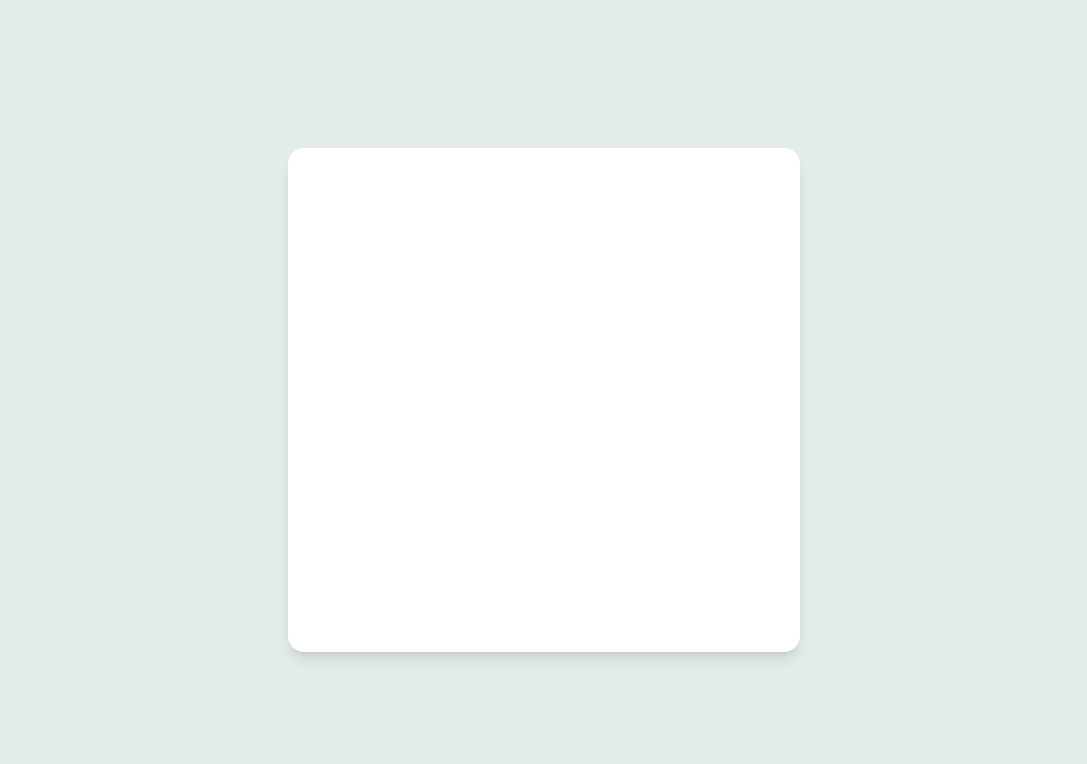
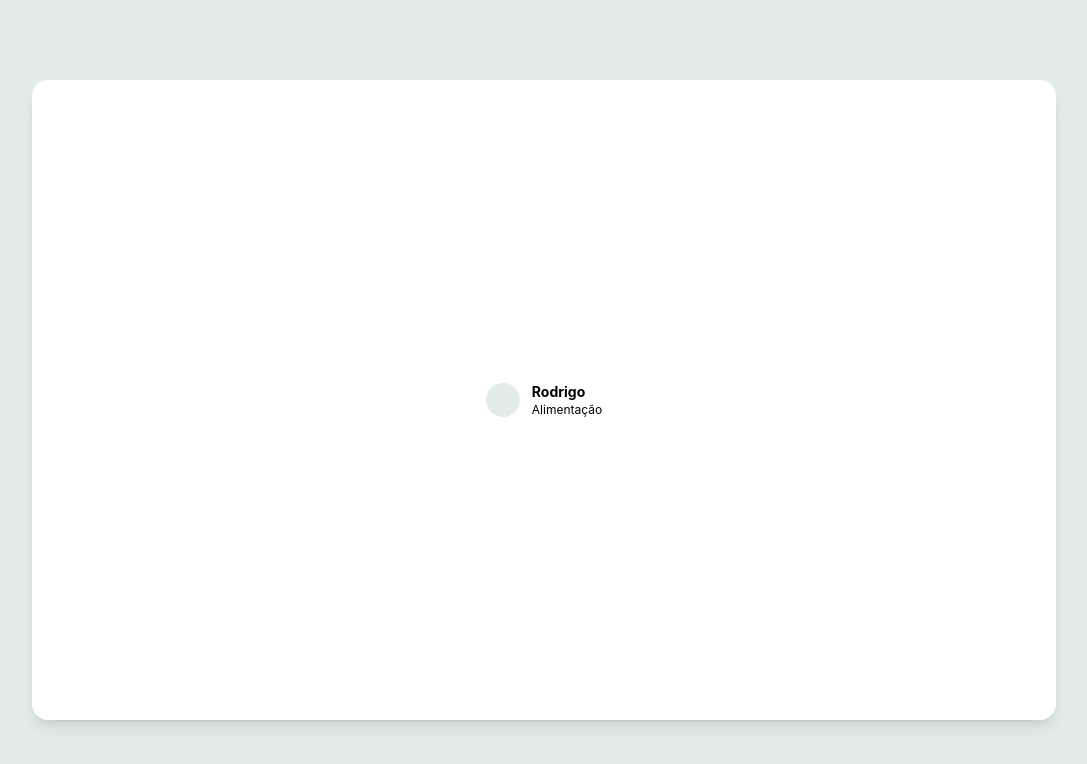
Before and after one commit to YasminFerrariDias/RefundSystem, a React (Vite) app: page / in a window 1280 px wide. Shown: the top 764 px of the page, without its empty margins (96-1183 px from the left). Built offline with nearby package versions, Linux system fonts and the light colour scheme.

Commit message:
Esboço do RequestsPanel

```diff
--- a/src/App.tsx
+++ b/src/App.tsx
@@ -1,9 +1,12 @@
 import { CardContainer } from "./components/CardContainer/CardContainer";
+import { RequestsPanel } from "./components/RequestsPanel";
 
 export function App() {
   return (
     <div className="bg-gray-400 flex w-auto h-screen">
-      <CardContainer size="lg" />
+      <CardContainer size="xl">
+        <RequestsPanel />
+      </CardContainer>
     </div>
   )
 }
--- /dev/null
+++ b/src/components/RequestsPanel.tsx
@@ -0,0 +1,13 @@
+export function RequestsPanel() {
+  return (
+    <div className="flex items-center gap-3 m-0 p-0">
+      <div className="bg-gray-400 w-8.5 h-8.5 rounded-full">
+
+      </div>
+      <div className="flex flex-col">
+        <div className="text-sm font-bold">Rodrigo</div>
+        <div className="text-xs text-gray-700">Alimentação</div>
+      </div>
+    </div>
+  )
+}
```
